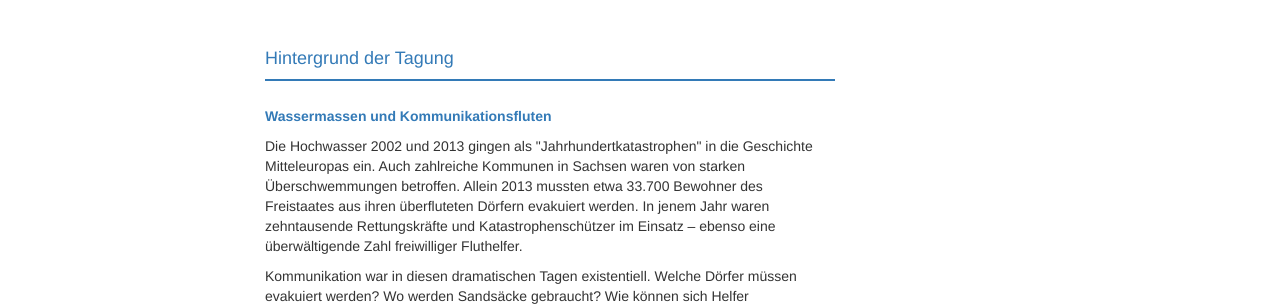
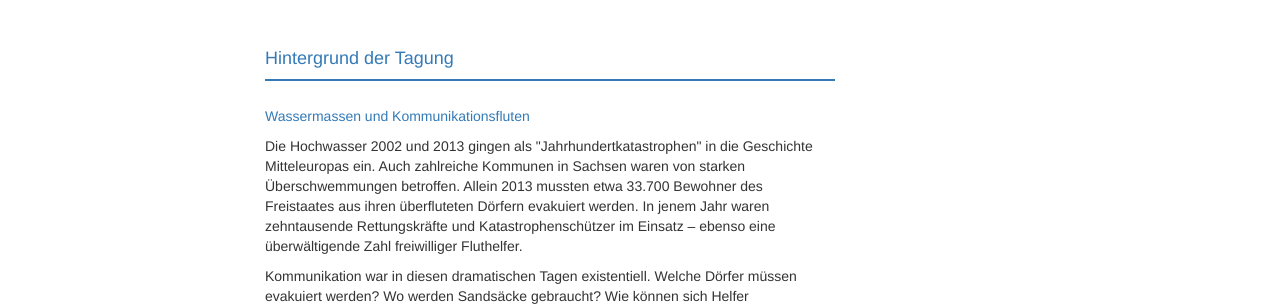
Before and after one commit to susedev/test, a Jekyll site: the page built from konferenz-kommunikationsfluten.html, in a window 1280 px wide. Shown: the part 591-897 px from the top of the page. Built offline with Jekyll 4.4.1, drawn with Linux system fonts in a browser that asks for light colours; nearby versions of some CDN libraries.

Commit message:
Edit from JekyllCMS

```diff
--- a/konferenz-kommunikationsfluten.html
+++ b/konferenz-kommunikationsfluten.html
@@ -21,7 +21,7 @@ title: Aktuell
 
 <div class="box" style="background-color: #337AB7; height:2px; margin-top:3px; margin-bottom:25px;">&nbsp;</div>
 
-<p><span style="color:#337AB7;"><strong>Wassermassen und Kommunikationsfluten </strong></span></p>
+<p><span style="color:#337AB7;">Wassermassen und Kommunikationsfluten </span></p>
 
 <p>Die Hochwasser 2002 und 2013 gingen als &quot;Jahrhundertkatastrophen&quot; in die Geschichte Mitteleuropas ein. Auch zahlreiche Kommunen in Sachsen waren von starken &Uuml;berschwemmungen betroffen. Allein 2013 mussten etwa 33.700 Bewohner des Freistaates aus ihren &uuml;berfluteten D&ouml;rfern evakuiert werden. In jenem Jahr waren zehntausende Rettungskr&auml;fte und Katastrophensch&uuml;tzer im Einsatz &ndash; ebenso eine &uuml;berw&auml;ltigende Zahl freiwilliger Fluthelfer.</p>
 
```
